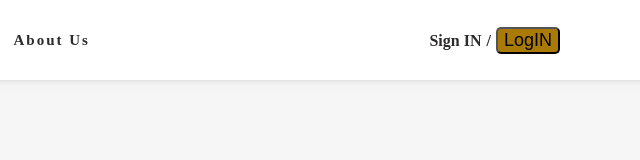
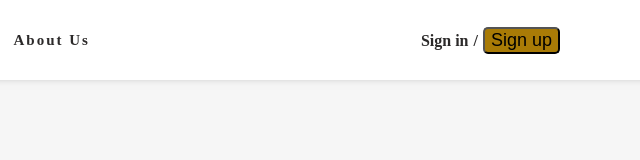
Before and after one commit to Rajabhardwaj127/MenuParadise, a plain HTML site: page index.html in a window 1280 px wide. Shown: the full height of the page, 640-1280 px from the left. Drawn offline with Linux system fonts and the light colour scheme; a web font is replaced by a local one.

Commit message:
Fixed typo of Sign in/Sign up buttons

```diff
--- a/index.html
+++ b/index.html
@@ -25,9 +25,9 @@
 
         </nav>
         <div class="left">
-            <a href="" style="text-decoration: none; color: rgb(44, 42, 42);">Sign IN </a>
+            <a href="" style="text-decoration: none; color: rgb(44, 42, 42);">Sign in</a>
             /
-            <a href=""><button style="background-color: rgb(169, 123, 6) ; border-radius: 5px; font-size: 18px;">LogIN</button></a>
+            <a href=""><button style="background-color: rgb(169, 123, 6) ; border-radius: 5px; font-size: 18px;">Sign up</button></a>
         </div>
     </header>
 </body>
```
